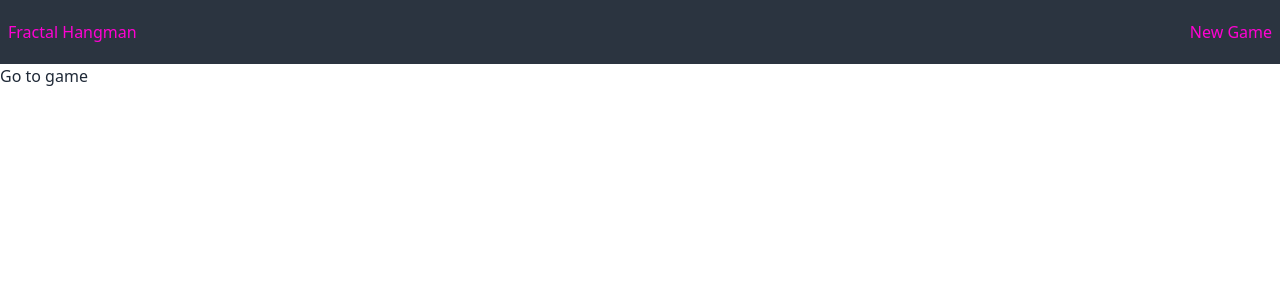
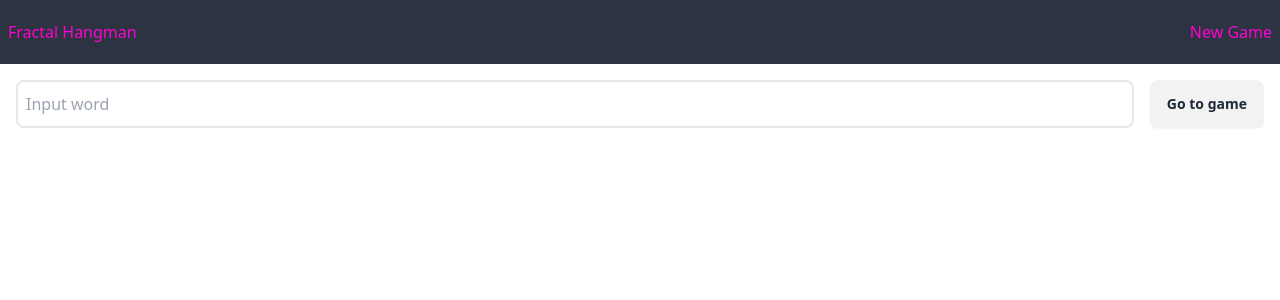
Before and after one commit to danielgavidia/fractal-hangman, a React (Vite) app in the folder frontend/: page / in a window 1280 px wide. Shown: the top 300 px of the page. Built offline with nearby package versions, Linux system fonts and the light colour scheme.

Commit message:
Added logic for passing input word into Game component + input restrictions

```diff
--- a/frontend/src/components/Game.tsx
+++ b/frontend/src/components/Game.tsx
@@ -1,9 +1,8 @@
 import { useState, useEffect } from "react";
 import { alphabet } from "../utils/alphabet";
-
+import { hangmanStages } from "../utils/hangman";
 import Letter from "./Letter";
 import Keyboard from "./Keyboard";
-import { hangmanStages } from "../utils/hangman";
 
 // convert word to array of {letter: string, shown: boolean}
 const getLetterArray = (word: string) => {
@@ -31,8 +30,12 @@ const getHangmanArray = (hangmanStages: string[]) => {
 	return arr;
 };
 
-const Game = () => {
-	const word = "kaleidoscope";
+// Game
+interface Game {
+	word: string;
+}
+
+const Game: React.FC<Game> = ({ word }) => {
 	const maxWrong = 6;
 	const [lettersArr, setLettersArr] = useState(getLetterArray(word));
 	const [keyboardLetters, setKeyboardLetters] = useState(getKeyboardLetterArray(alphabet));
--- a/frontend/src/routes/RouteGame.tsx
+++ b/frontend/src/routes/RouteGame.tsx
@@ -1,9 +1,13 @@
 import Game from "../components/Game";
+import { useLocation } from "react-router-dom";
 
 const RouteGame = () => {
+	const location = useLocation();
+	const { word } = location.state || {};
+
 	return (
-		<div>
-			<Game />
+		<div className="p-4">
+			<Game word={word} />
 		</div>
 	);
 };
--- a/frontend/src/routes/RouteHome.tsx
+++ b/frontend/src/routes/RouteHome.tsx
@@ -1,10 +1,52 @@
+import { useState } from "react";
 import { useNavigate } from "react-router-dom";
 
+const isValidWord = (input: string): boolean => {
+	const alphaOnlyRegex = /^[A-Za-z]+$/;
+	return alphaOnlyRegex.test(input);
+};
+
 const RouteHome = () => {
+	const [word, setWord] = useState<string>("");
+	const [error, setError] = useState<boolean>(false);
 	const navigate = useNavigate();
+	const handleSubmit = (e: React.FormEvent) => {
+		const validWordBoolean = isValidWord(word);
+		if (validWordBoolean) {
+			e.preventDefault();
+			setWord("");
+			navigate("/game", { state: { word: word } });
+		} else {
+			e.preventDefault();
+			setError(true);
+		}
+	};
 	return (
-		<div>
-			<button onClick={() => navigate("/game")}>Go to game</button>
+		<div className="p-4">
+			<div className="flex flex-col">
+				<form onSubmit={handleSubmit} className="flex justify-between">
+					<div className="flex-1 border-2 border-gray-200 rounded-lg mr-4 flex items-center">
+						<input
+							type="text"
+							placeholder="Input word"
+							className="p-2 rounded-lg w-full outline-none"
+							onChange={(e) => setWord(e.target.value)}
+						/>
+					</div>
+					<div className="btn">
+						<button type="submit">Go to game</button>
+					</div>
+				</form>
+				<div className="w-full flex text-center p-2">
+					{error ? (
+						<p className="text-red-500 w-full">
+							Invalid word. Must be a single word, only ABC characters! Try again!
+						</p>
+					) : (
+						<p></p>
+					)}
+				</div>
+			</div>
 		</div>
 	);
 };
```
